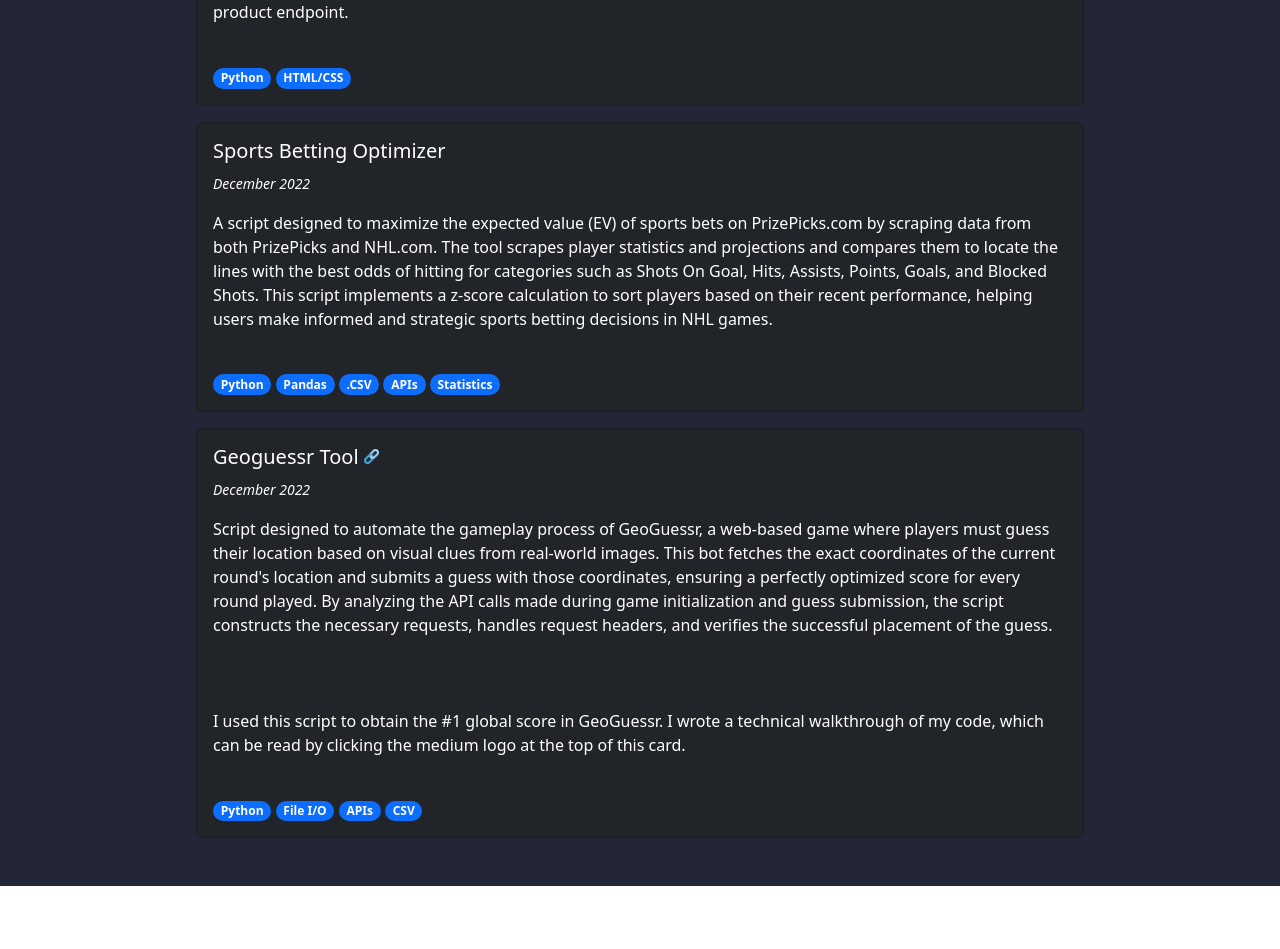
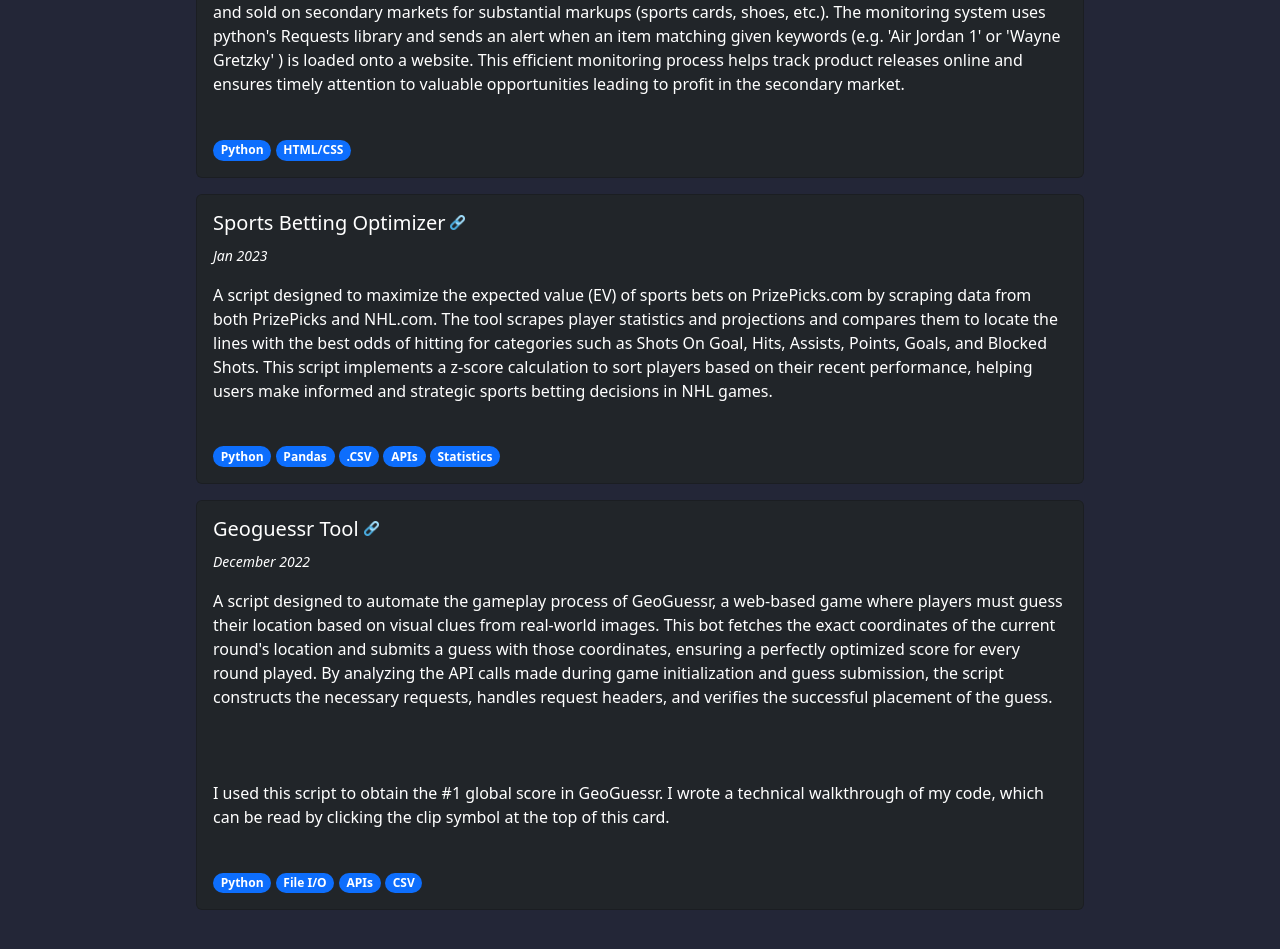
Before and after one commit to natelevinson10/personal-website, a Next.js app in the folder my-app/: page /projects in a window 1280 px wide. Shown: the part 817-1766 px from the top of the page. Before the commit the page ends 1703 px from the top, so only its background shows below. Built offline with nearby package versions, Linux system fonts and the light colour scheme.

Commit message:
update projects desc

```diff
--- a/my-app/pages/projects.tsx
+++ b/my-app/pages/projects.tsx
@@ -27,9 +27,9 @@
                       iconUrl='https://medium.com/@natelevinson10/reverse-engineering-resys-api-to-book-the-most-exclusive-restaurants-in-seconds-b64e36315e2a'
                       duration='August 2022 - Present'
                       description={[
-                        "A tool to effortlessly book dinner reservations at the most popular venues around the country. SeatSecure automates the dinner reservation process, taking information such as location, time, party size, and date into account and ensures the first open table matching given criteria will be reserved.  By reverse engineering Resy.com's API, SeatSecure is able to mimic the flow of the reservation process as a human does in an extremely efficient manor. This system also leverages a proxy server and a multi-threaded monitoring process, ensuring unmatched speed and reliability and eliminating the need for endless refreshing or long phone wait times. Seatsecure has secured customers tables at exclusive venues such as: 4 Charles Prime Rib(NY), Anajak Thai(CA), Zahav(PA), Boja De(FL), Mujo(GA), and many more.",
+                        "A tool to effortlessly book dinner reservations at the most popular venues around the country. SeatSecure automates the dinner reservation process, taking information such as location, time, party size, and date into account and ensures the first open table matching given criteria will be reserved.  By reverse engineering Resy.com's API, SeatSecure is able to mimic the flow of the reservation process as a human does in an extremely efficient manor. This system also leverages a proxy server and a multi-threaded monitoring process, ensuring unmatched speed and reliability and eliminating the need for endless refreshing or long phone wait times. Seatsecure has secured customers tables at exclusive venues such as: 4 Charles Prime Rib (NY), Anajak Thai (CA), Zahav (PA), Boja De (FL), Mujo (GA), and many more.",
                         '\n',
-                        "I wrote a technical walkthrough of my code, which can be read by clicking the medium logo at the top of this card."
+                        "I wrote a technical walkthrough of my code, which can be read by clicking the clip symbol at the top of this card."
                       ]}
                       skills={['Python', 'HTML/CSS', 'APIs', 'Requests']}
                       image={resyProject}
@@ -37,13 +37,14 @@
                   <Project
                       name='Personal Business'
                       duration='March 2019 - Present'
-                      description={["Monitoring system assisting to the generation of over $500,000 in revenue. This software constantly scrapes a handful of retail websites and notifies me when a profitable product is restocked on loaded onto the website's product endpoint. "]}
+                      description={["Developed python software assisting in the generation of over $500,000 in revenue and a six figure profit. This software monitors 45+ websites that release products with high demand at retail price which can be bought up and sold on secondary markets for substantial markups (sports cards, shoes, etc.). The monitoring system uses python's Requests library and sends an alert when an item matching given keywords (e.g. 'Air Jordan 1' or 'Wayne Gretzky' ) is loaded onto a website. This efficient monitoring process helps track product releases online and ensures timely attention to valuable opportunities leading to profit in the secondary market."]}
                       skills={['Python', 'HTML/CSS']}
                       image={trcProject}
                       imageWidth={100} />
                 <Project
                       name='Sports Betting Optimizer'
-                      duration='December 2022'
+                      iconUrl='https://github.com/natelevinson10/prizepicks_nhl_optimizer'
+                      duration='Jan 2023'
                       description={['A script designed to maximize the expected value (EV) of sports bets on PrizePicks.com by scraping data from both PrizePicks and NHL.com. The tool scrapes player statistics and projections and compares them to locate the lines with the best odds of hitting for categories such as Shots On Goal, Hits, Assists, Points, Goals, and Blocked Shots. This script implements a z-score calculation to sort players based on their recent performance, helping users make informed and strategic sports betting decisions in NHL games.']}
                       skills={['Python', 'Pandas', '.CSV', 'APIs', 'Statistics']}
                       image={chessProject}
@@ -54,9 +55,9 @@
                     duration='December 2022'
                     iconUrl='https://medium.com/@natelevinson10/how-i-reverse-engineered-geoguessrs-api-and-landed-the-1-global-score-1fd17d8a37c6'
                     description={[
-                    "Script designed to automate the gameplay process of GeoGuessr, a web-based game where players must guess their location based on visual clues from real-world images. This bot fetches the exact coordinates of the current round's location and submits a guess with those coordinates, ensuring a perfectly optimized score for every round played. By analyzing the API calls made during game initialization and guess submission, the script constructs the necessary requests, handles request headers, and verifies the successful placement of the guess.",
+                    "A script designed to automate the gameplay process of GeoGuessr, a web-based game where players must guess their location based on visual clues from real-world images. This bot fetches the exact coordinates of the current round's location and submits a guess with those coordinates, ensuring a perfectly optimized score for every round played. By analyzing the API calls made during game initialization and guess submission, the script constructs the necessary requests, handles request headers, and verifies the successful placement of the guess.",
                     '\n',
-                    "I used this script to obtain the #1 global score in GeoGuessr. I wrote a technical walkthrough of my code, which can be read by clicking the medium logo at the top of this card."]}                      skills={['Python', 'File I/O', 'APIs', 'CSV']}
+                    "I used this script to obtain the #1 global score in GeoGuessr. I wrote a technical walkthrough of my code, which can be read by clicking the clip symbol at the top of this card."]}                      skills={['Python', 'File I/O', 'APIs', 'CSV']}
                     image={geoGuessr}
                     imageWidth={80}
                     centerImage />
```
